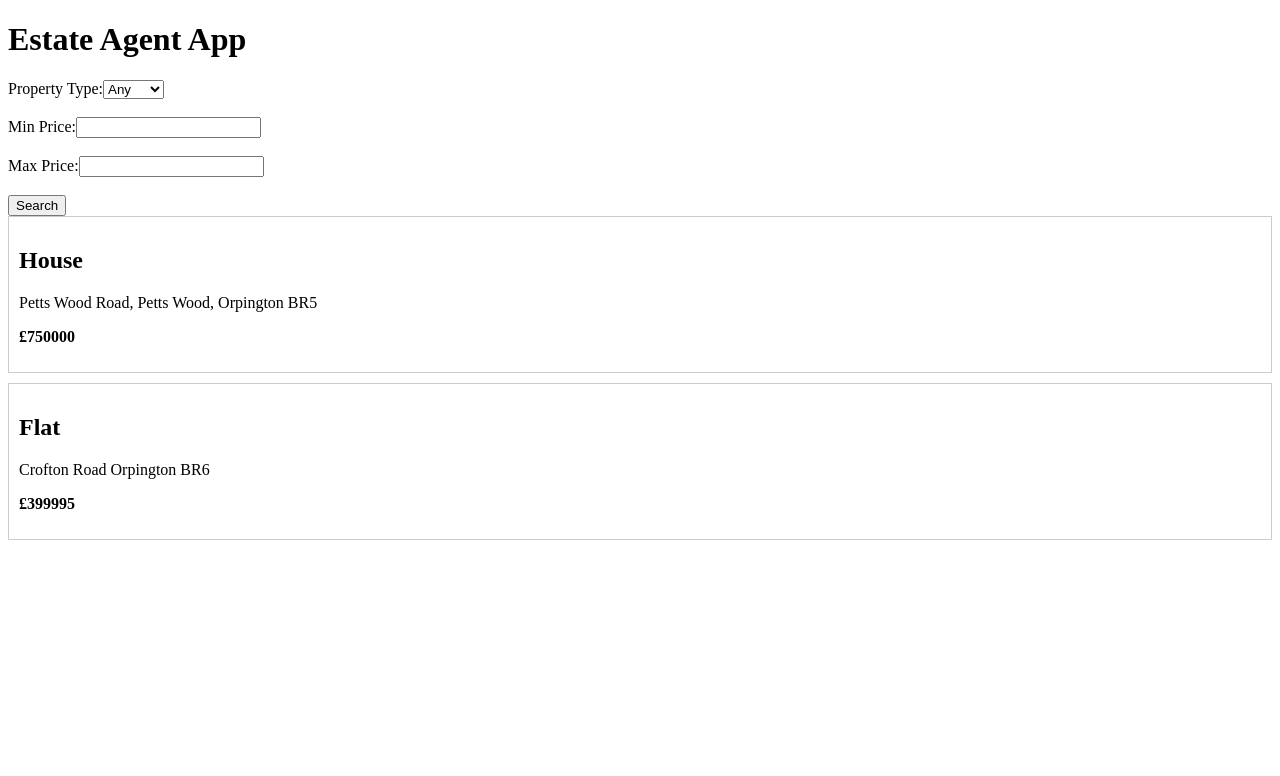
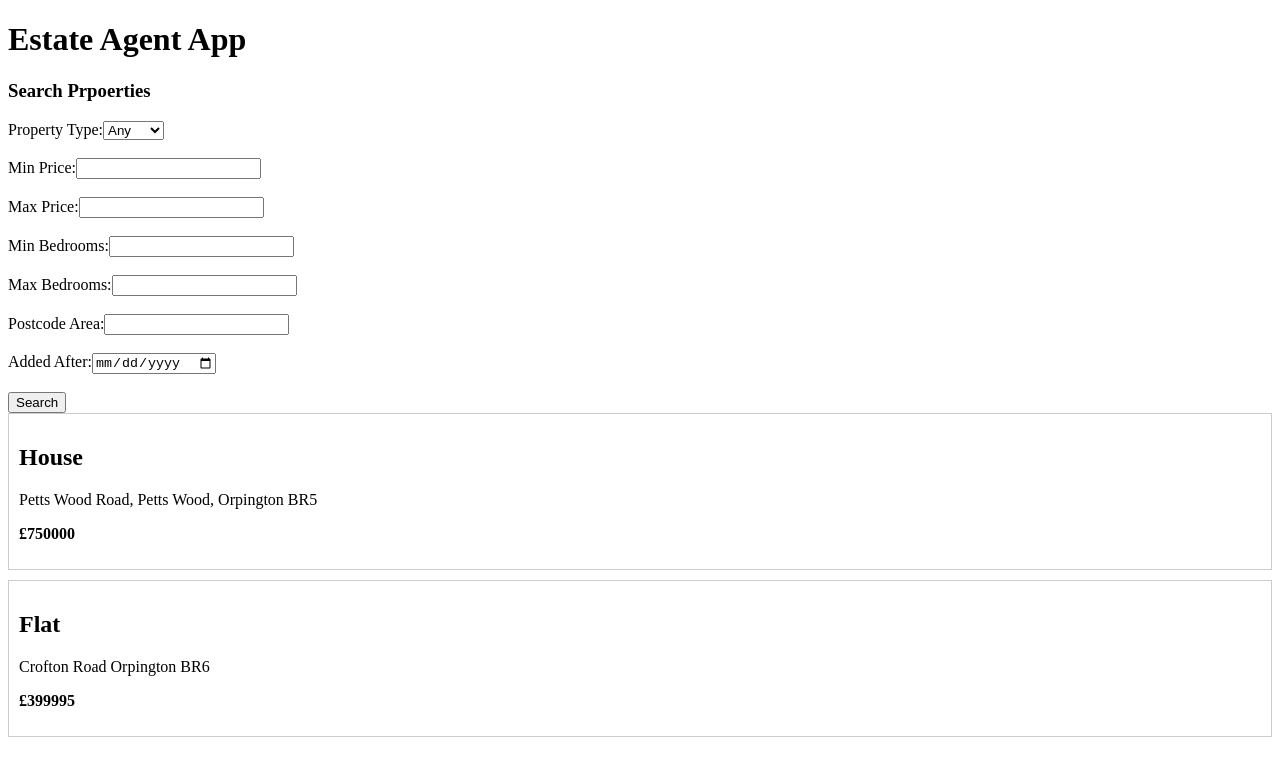
Before and after one commit to RavinduShenal/estate-agent-app, a React (Vite) app: page / in a window 1280 px wide. Shown: the top 776 px of the page. Built offline with nearby package versions, Linux system fonts and the light colour scheme.

Commit message:
search filters

```diff
--- a/src/App.jsx
+++ b/src/App.jsx
@@ -9,6 +9,7 @@ function App() {
 
   function handleSearch(criteria) {
     const results = allProperties.filter(property => {
+
       if (criteria.type && property.type !== criteria.type) {
         return false;
       }
@@ -19,6 +20,27 @@ function App() {
 
       if (criteria.maxPrice && property.price > criteria.maxPrice) {
         return false;
+      }
+
+      if (criteria.minBedrooms && property.bedrooms < criteria.minBedrooms) {
+        return false;
+      }
+
+      if (criteria.maxBedrooms && property.bedrooms > criteria.maxBedrooms) {
+        return false;
+      }
+
+      if (criteria.postcode && !property.postcode.startsWith(criteria.postcode)) {
+        return false;
+      }
+
+      if (criteria.dateFrom) {
+        const propertyDate = new Date(property.added);
+        const selectedDate = new Date(criteria.dateFrom);
+
+        if (propertyDate < selectedDate) {
+          return false;
+        }
       }
 
       return true;
--- a/src/components/SearchForm.jsx
+++ b/src/components/SearchForm.jsx
@@ -4,6 +4,10 @@ function SearchForm({ onSearch }) {
   const [type, setType] = useState("");
   const [minPrice, setMinPrice] = useState("");
   const [maxPrice, setMaxPrice] = useState("");
+  const [minBedrooms, setMinBedrooms] = useState("");
+  const [maxBedrooms, setMaxBedrooms] = useState("");
+  const [postcode, setPostcode] = useState("");
+  const [dateFrom, setDateFrom] = useState("");
 
   function handleSubmit(e) {
     e.preventDefault();
@@ -11,12 +15,18 @@ function SearchForm({ onSearch }) {
     onSearch({
       type,
       minPrice,
-      maxPrice
+      maxPrice,
+      minBedrooms,
+      maxBedrooms,
+      postcode,
+      dateFrom
     });
   }
 
   return (
     <form onSubmit={handleSubmit}>
+        <h3>Search Prpoerties</h3>
+
       <label>
         Property Type:
         <select value={type} onChange={e => setType(e.target.value)}>
@@ -30,22 +40,42 @@ function SearchForm({ onSearch }) {
 
       <label>
         Min Price:
-        <input
-          type="number"
-          value={minPrice}
-          onChange={e => setMinPrice(e.target.value)}
-        />
+        <input type="number" value={minPrice} onChange={e => setMinPrice(e.target.value)}/>
       </label>
 
       <br /><br />
 
       <label>
         Max Price:
-        <input
-          type="number"
-          value={maxPrice}
-          onChange={e => setMaxPrice(e.target.value)}
-        />
+        <input type="number" value={maxPrice} onChange={e => setMaxPrice(e.target.value)}/>
+      </label>
+
+      <br /><br />
+
+      <label>
+        Min Bedrooms:
+        <input type="number" value={minBedrooms} onChange={e => setMinBedrooms(e.target.value)} />
+      </label>
+
+      <br /><br />
+
+      <label>
+        Max Bedrooms:
+        <input type="number" value={maxBedrooms} onChange={e => setMaxBedrooms(e.target.value)} />
+      </label>
+
+      <br /><br />
+
+      <label>
+        Postcode Area:
+        <input value={postcode} onChange={e => setPostcode(e.target.value.toUpperCase())} />
+      </label>
+
+      <br /><br />
+
+      <label>
+        Added After:
+        <input type="date" value={dateFrom} onChange={e => setDateFrom(e.target.value)} />
       </label>
 
       <br /><br />
```
